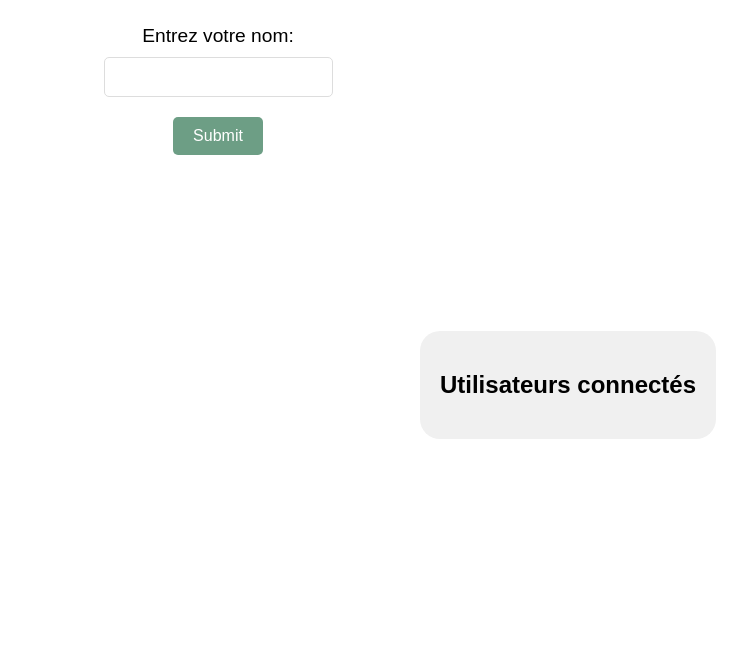
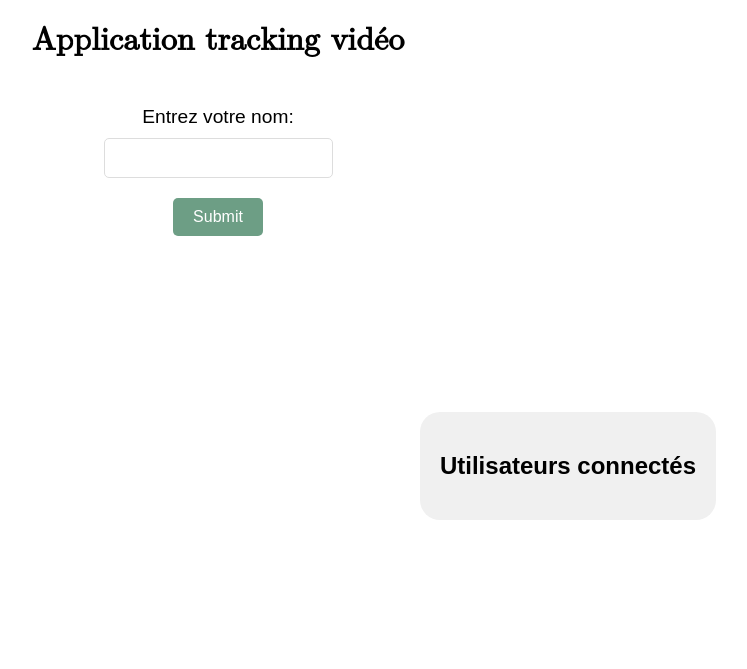
Before and after one commit to JulienArcioni89/Reeal-Time-Tracking, a website: page public/index.html in a window 1280 px wide. Shown: the whole page, without its empty margins (422-1169 px from the left). Drawn offline with nearby package versions, Linux system fonts and the light colour scheme.

Commit message:
Update front

```diff
--- a/public/index.html
+++ b/public/index.html
@@ -7,6 +7,7 @@
     <link rel="stylesheet" href="https://unpkg.com/leaflet/dist/leaflet.css"/>
 </head>
 <body>
+<h1 class="text-center">Application tracking vidéo</h1>
 <div id="name-form-container">
     <form id="name-form">
         <label for="username">Entrez votre nom:</label>
```
